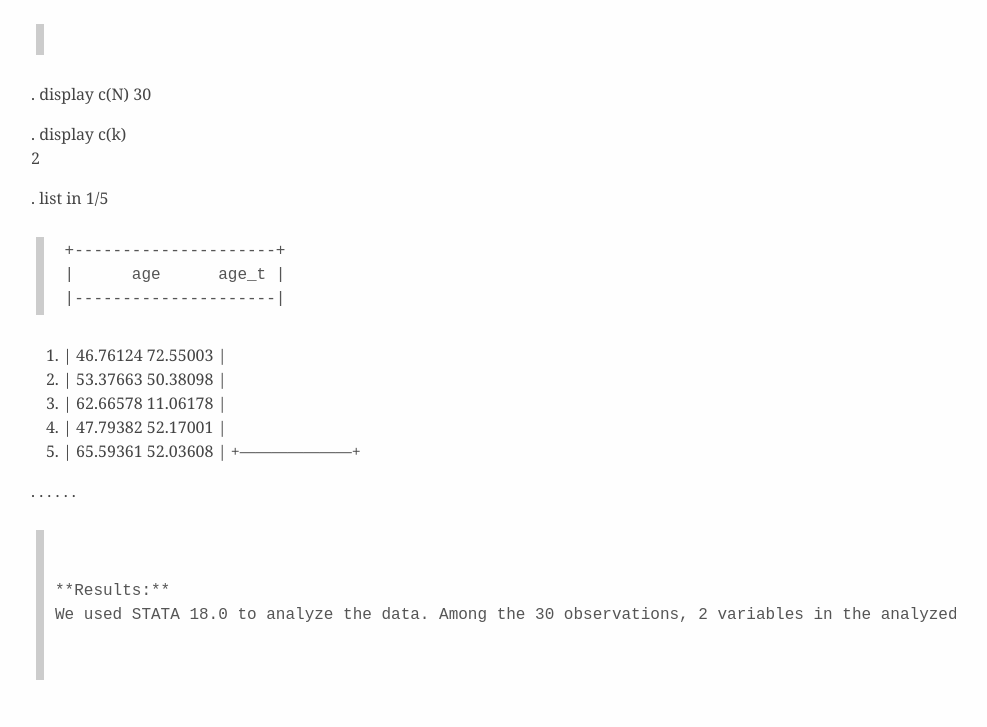
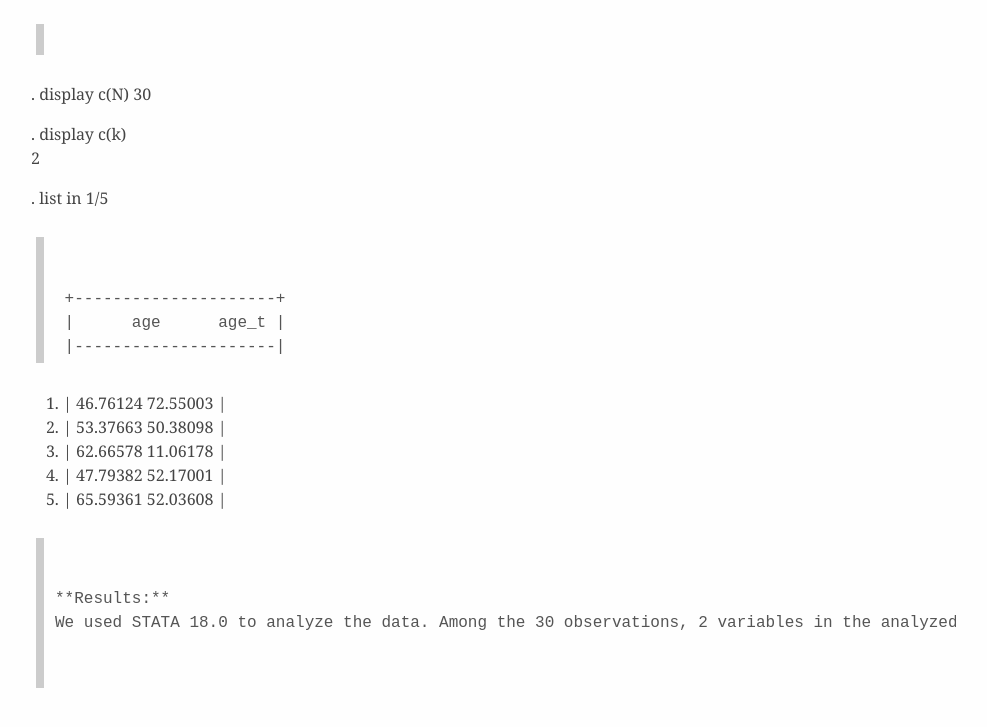
Before and after one commit to tlhaksa1/hw4, a plain HTML site: page index.html in a window 1280 px wide. Shown: the part 1597-2324 px from the top of the page, without its empty margins (129-1116 px from the left). Drawn offline with nearby package versions, Linux system fonts and the light colour scheme; some packages are replaced by stand-ins of ours.

Commit message:
Update index.html

```diff
--- a/index.html
+++ b/index.html
@@ -53,7 +53,9 @@
 <p>. display c(k)<br />
 2</p>
 <p>. list in 1/5</p>
-<pre><code> +---------------------+
+<pre><code>
+
+ +---------------------+
  |      age      age_t |
  |---------------------|
 </code></pre>
@@ -62,9 +64,8 @@
 <li>| 53.37663   50.38098 |</li>
 <li>| 62.66578   11.06178 |</li>
 <li>| 47.79382   52.17001 |</li>
-<li>| 65.59361   52.03608 | +&mdash;&mdash;&mdash;&mdash;&mdash;&mdash;&mdash;+</li>
+<li>| 65.59361   52.03608 |</li>
 </ol>
-<p>. . . . . .</p>
 <pre><code>
 
 **Results:**
```
